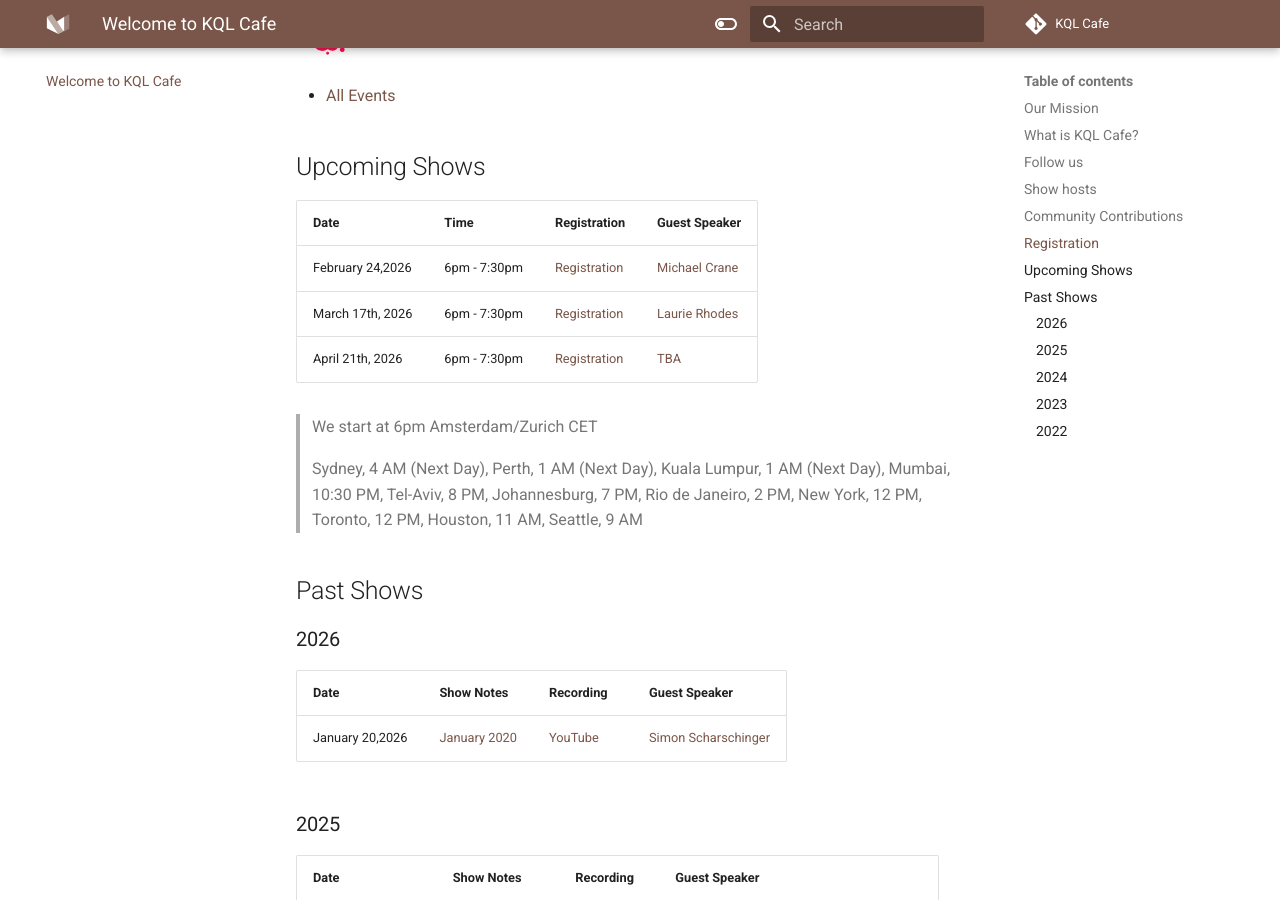
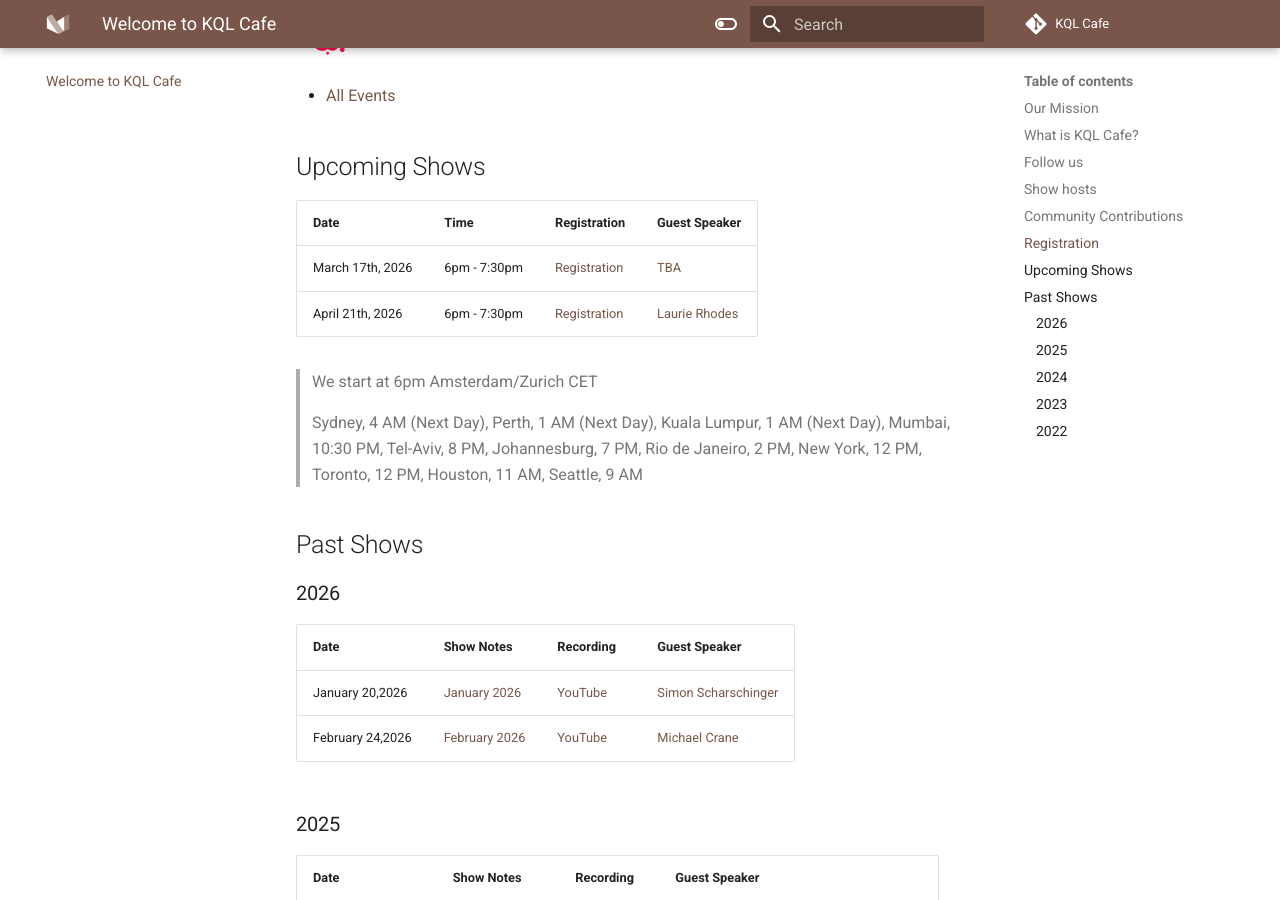
Before and after one commit to KQLCafe/website, an MkDocs documentation site: the page built from docs/index.md, in a window 1280 px wide and 900 px high, scrolled down 1843 px. Built offline with MkDocs 1.6.1 and Material for MkDocs 9.7.7, drawn with Linux system fonts in a browser that asks for light colours; comment, search, counter and statistics services are not loaded.

Commit message:
update Feb 2026

```diff
--- a/docs/index.md
+++ b/docs/index.md
@@ -47,9 +47,8 @@ If you'd like to share your query with the community, feel free to share it via
 
 | Date | Time | Registration | Guest Speaker |
 | ---- | ---- | ------------ | ------------- |
-| February 24,2026 | 6pm - 7:30pm | [Registration](https://www.meetup.com/kql-cafe/events/312738995/) | [Michael Crane](https://www.linkedin.com/in/michael-crane-70b44539/) |
-| March 17th, 2026 | 6pm - 7:30pm | [Registration](https://www.meetup.com/kql-cafe/events/312739086/) | [Laurie Rhodes](https://www.linkedin.com/in/laurie-rhodes-4903076/) |
-| April 21th, 2026 | 6pm - 7:30pm | [Registration]() | [TBA]() |
+| March 17th, 2026 | 6pm - 7:30pm | [Registration](https://www.meetup.com/kql-cafe/events/312739086/) | [TBA](https://kqlcafe.com) |
+| April 21th, 2026 | 6pm - 7:30pm | [Registration](https://www.meetup.com/kql-cafe/events/313607387/) | [Laurie Rhodes](https://www.linkedin.com/in/laurie-rhodes-4903076/) |
 
 > We start at 6pm Amsterdam/Zurich CET
 
@@ -61,7 +60,8 @@ If you'd like to share your query with the community, feel free to share it via
 
 | Date | Show Notes | Recording | Guest Speaker |
 | --------------- | -------------- | ------------ | ------------- |
-| January 20,2026 | [January 2020](./shownotes/2026/KQL%20Cafe%20-%20January%202026.md) | [YouTube](https://youtu.be/D9gmDFHRJcU) | [Simon Scharschinger](https://www.linkedin.com/in/simonscharschinger/) |
+| January 20,2026 | [January 2026](./shownotes/2026/KQL%20Cafe%20-%20January%202026.md) | [YouTube](https://youtu.be/D9gmDFHRJcU) | [Simon Scharschinger](https://www.linkedin.com/in/simonscharschinger/) |
+| February 24,2026 | [February 2026](./shownotes/2026/KQL%20Cafe%20-%20February%202026.md) | [YouTube](https://youtu.be/3XexqnAowQ4) | [Michael Crane](https://www.linkedin.com/in/michael-crane-70b44539/) |
 
 ### 2025
 
```
